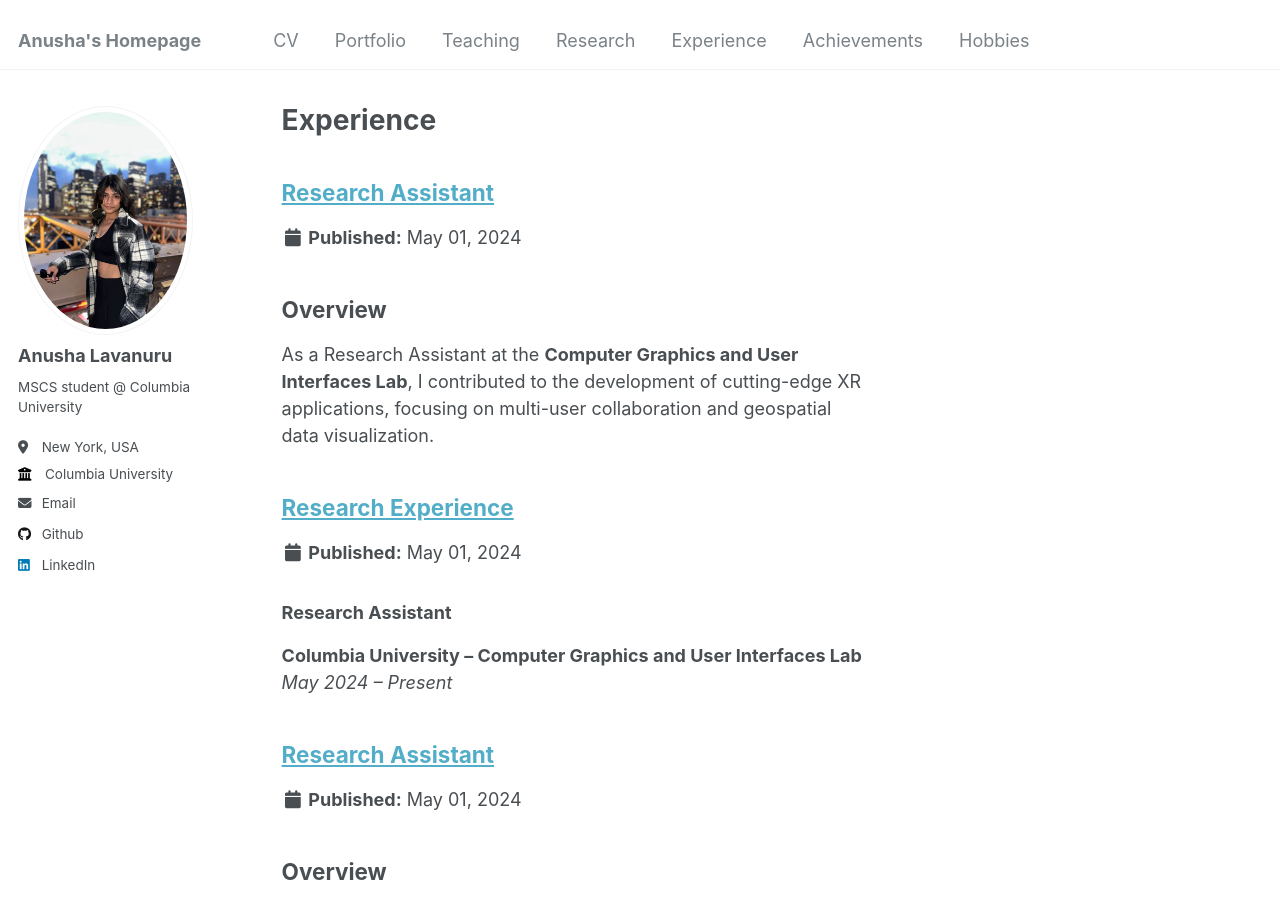
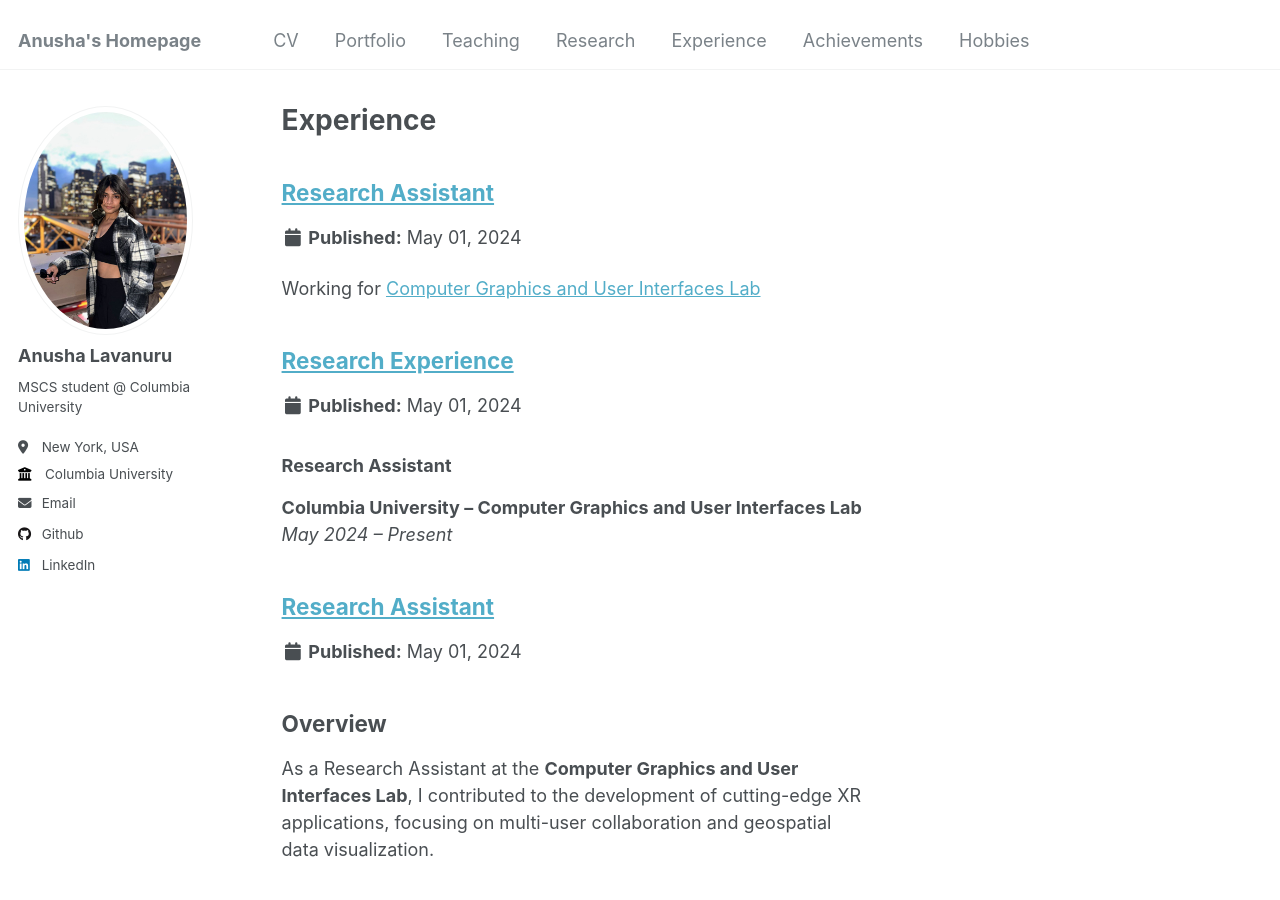
Before and after one commit to AnushaLavanuru5/AnushaL.github.io, a Jekyll site: the page built from _pages/experience.html, in a window 1280 px wide and 900 px high. Built offline with Jekyll 4.4.1, drawn with Linux system fonts in a browser that asks for light colours.

Commit message:
Update experience-1.md

```diff
--- a/_experience/experience-1.md
+++ b/_experience/experience-1.md
@@ -3,6 +3,7 @@ title: "Research Assistant"
 date: 2024-05-01
 organization: "Columbia University"
 duration: "May 2024 – Present"
+excerpt: "Working for [Computer Graphics and User Interfaces Lab](https://graphics.cs.columbia.edu//home)"
 collection: experience
 ---
 
```
